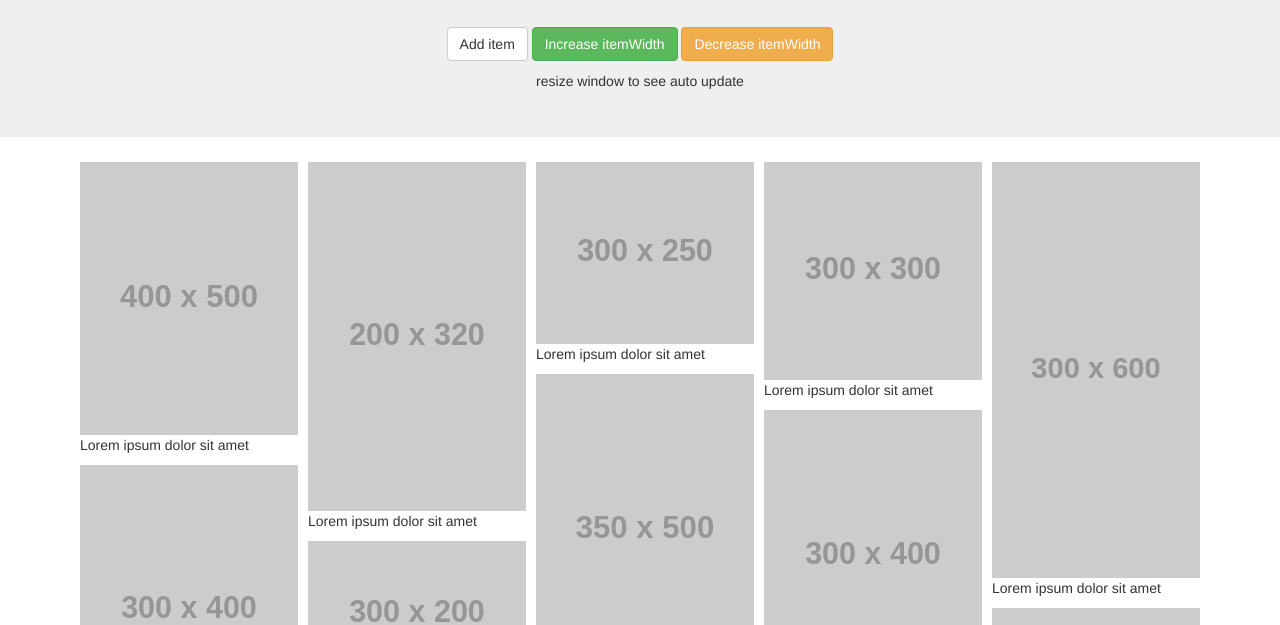
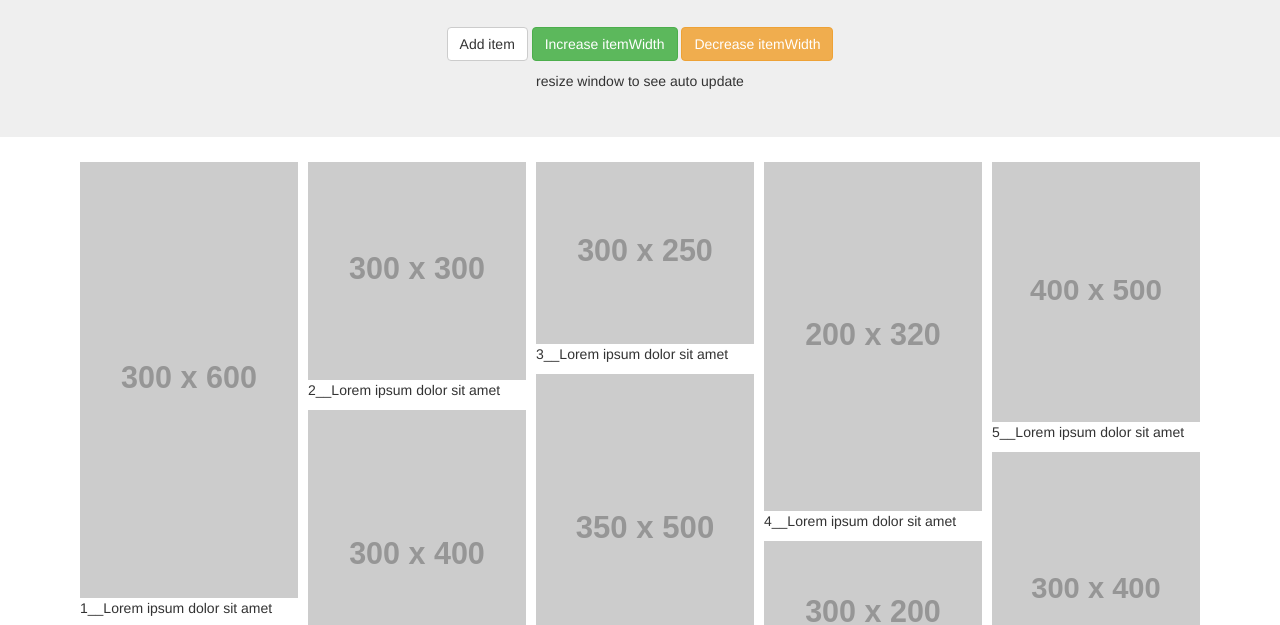
Before and after one commit to eisneim/ngFlowGrid, a website: page demo/index.html in a window 1280 px wide. Shown: the part 113-738 px from the top of the page. Drawn offline with Linux system fonts and the light colour scheme; placeholder pictures from the web are drawn by us.

Commit message:
[bugfix] first render column order revers issue;

```diff
--- a/demo/app/app.js
+++ b/demo/app/app.js
@@ -3,46 +3,57 @@ var app = angular.module('demo', ['ngFlowGrid']);
 app.controller('appCtrl',['$scope','fgDelegate',function($scope,fgDelegate){
 	$scope.items = [
 		{
+			id:1,
 			img:'http://placehold.it/300x600/E97452/fff',
 			name:'Lorem ipsum dolor sit amet',
 		},
 		{
+			id:2,
 			img:'http://placehold.it/300x300/4C6EB4/fff',
 			name:'Lorem ipsum dolor sit amet',
 		},
 		{
+			id:3,
 			img:'http://placehold.it/300x250/449F93/fff',
 			name:'Lorem ipsum dolor sit amet',
 		},
 		{
+			id:4,
 			img:'http://placehold.it/200x320/936FBC/fff',
 			name:'Lorem ipsum dolor sit amet',
 		},
 		{
+			id:5,
 			img:'http://placehold.it/400x500/D25064/fff',
 			name:'Lorem ipsum dolor sit amet',
 		},
 		{
+			id:6,
 			img:'http://placehold.it/300x200/CF364A/fff',
 			name:'Lorem ipsum dolor sit amet',
 		},
 		{
+			id:7,
 			img:'http://placehold.it/300x400/E59649/fff',
 			name:'Lorem ipsum dolor sit amet',
 		},
 		{
+			id:8,
 			img:'http://placehold.it/350x500/75A0CC/fff',
 			name:'Lorem ipsum dolor sit amet',
 		},
 		{
+			id:9,
 			img:'http://placehold.it/300x200/4296AD/fff',
 			name:'Lorem ipsum dolor sit amet',
 		},
 		{
+			id:10,
 			img:'http://placehold.it/300x400/9FDBC7/fff',
 			name:'Lorem ipsum dolor sit amet',
 		},
 		{
+			id:11,
 			img:'http://placehold.it/300x300/4E8EF7/fff',
 			name:'Lorem ipsum dolor sit amet',
 		},
--- a/demo/index.html
+++ b/demo/index.html
@@ -65,7 +65,7 @@
         <ul class="flowGrid" ng-flow-grid="demoGird" min-item-width="200">
           <li class="flowGridItem" ng-repeat="item in items">
               <a href=""><img ng-src="{{item.img}}"></a>
-              <p>{{item.name}}</p>
+              <p>{{item.id}}__{{item.name}}</p>
           </li>
         </ul>
 
--- a/src/ngFlowGrid.js
+++ b/src/ngFlowGrid.js
@@ -19,26 +19,26 @@ angular.module('ngFlowGrid', [])
 		var cnt = 0;// for generating id
 
 		var flows = {};//store all flowGrid instance;
-		var Flow = function(data){
+		var Flow = function(option){
 			// delete old one if exists
-			if(flows[data.name]){
-				delete flows[data.name];
+			if(flows[option.name]){
+				delete flows[option.name];
 			}
 
 			var flowInstance = this;
 
-			this.keyName = data.name||'ngFlow_'+ cnt++;// there might be more than 1 flow grid
+			this.keyName = option.name||'ngFlow_'+ cnt++;// there might be more than 1 flow grid
 			this.__uid_item_counter = 0;
 
-			this.minItemWidth = parseInt(data.minItemWidth,10) || 150;
-			this.itemSelector = data.itemSelector;
+			this.minItemWidth = parseInt(option.minItemWidth,10) || 150;
+			this.itemSelector = option.itemSelector;
 			this.autoCalculation = true;//false, you have to put height in img tag;
 			this.columns = []; // array of html elements
 
 			this.columnsHeights = [];
 			this.itemsHeights = {};
 
-			this.container = data.container;//html element, not jquery object;
+			this.container = option.container;//html element, not jquery object;
 			this.items = this.container.querySelectorAll( this.itemSelector||'.flowGridItem');
 			this.tempContainer = document.createElement('div');
 			this.tempContainer.className = 'flowGridTemp';
@@ -48,7 +48,7 @@ angular.module('ngFlowGrid', [])
 
 			// hide the container temporarily,while doing the transform
 			this.container.style['visibility'] = 'hidden';
-			this.tempContainer.style['visibility'] = 'hidden';
+			// this.tempContainer.style['visibility'] = 'hidden';
 			// start to calculate columns and fill items;
 			this.refill();
 			// when resize we also need to refill
@@ -105,10 +105,11 @@ angular.module('ngFlowGrid', [])
 				// how many more do we need?
 				var neededCnt = calculatedCnt - createdCnt;
 				for (var columnIdx = 0; columnIdx < neededCnt; columnIdx++) {
-					var column = document.createElement('div');
-					column.className = 'flowGridColumn';
-
-					this.workingContainer.appendChild(column);
+					var $column = document.createElement('div');
+					$column.dataset.order = columnIdx;
+					$column.className = 'flowGridColumn';
+					// make sure insert at end of container
+					this.workingContainer.appendChild($column);
 				}
 
 			// what we already have is more than what we need, we hide what we don't need;
@@ -129,7 +130,6 @@ angular.module('ngFlowGrid', [])
 			// we already make column exactly what we need ,now make the emtp this.column array to be filled with element;
 			if (calculatedCnt !== createdCnt) {
 				this.columns = this.workingContainer.querySelectorAll('.flowGridColumn:not(.shouldBeRemoved)');
-
 				for(var jj=0; jj< this.columns.length; jj++){
 					this.columns[jj].style['width'] = (100 / calculatedCnt) + '%';
 				}
@@ -168,10 +168,10 @@ angular.module('ngFlowGrid', [])
 			this.levelBottomEdge(this.itemsHeights, this.columnsHeights);
 			// first time workingContainer is tempContainer, otherwise is this.container;
 			if (this.workingContainer === this.tempContainer) {
-				for(var kk= this.tempContainer.children.length-1;kk>=0 ; kk--){
-					this.container.appendChild(this.tempContainer.children[kk] );
+				var len = this.tempContainer.children.length;
+				for(var kk= 0; kk<len ; kk++){
+					this.container.appendChild(this.tempContainer.children[0] );
 				}
-				this.tempContainer.innerHTML = '';
 			}
 
 		};
```
